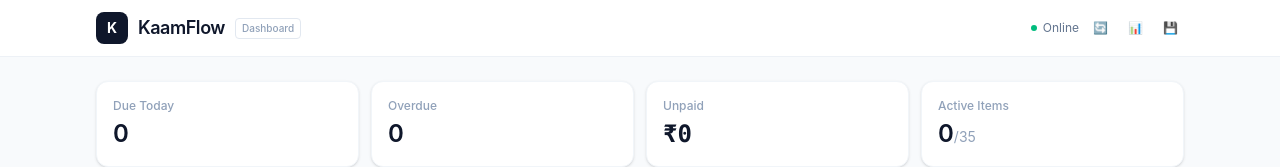
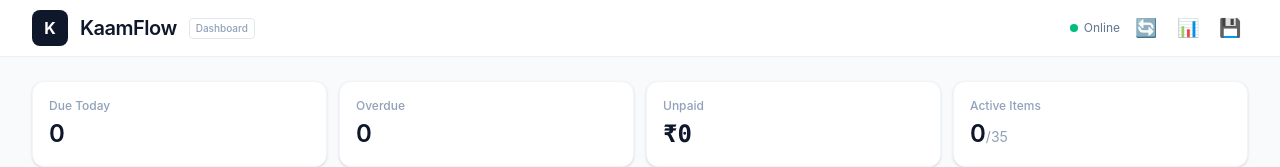
Before and after one commit to Tanm7728/devcraft-order-system, a React (Vite) app: page / in a window 1280 px wide. Shown: the top 167 px of the page. Built offline with nearby package versions, Linux system fonts and the light colour scheme; no server answers.

Commit message:
Fix layout width, increase icon sizes, and restore live preview

```diff
--- a/src/App.jsx
+++ b/src/App.jsx
@@ -128,7 +128,7 @@ export default function App() {
         ordersCount={orders.length}
       />
 
-      <main className="flex-1 max-w-6xl w-full mx-auto px-5 sm:px-8 py-6">
+      <main className="flex-1 w-full max-w-[1600px] mx-auto px-4 md:px-8 py-6">
 
         {/* Toast */}
         {toast && (
--- a/src/components/Navbar.jsx
+++ b/src/components/Navbar.jsx
@@ -16,15 +16,15 @@ export default function Navbar({ onOpenBackup, onOpenConflict, onOpenHealth }) {
 
   return (
     <header className="sticky top-0 z-40 bg-white border-b border-slate-200/60">
-      <div className="max-w-6xl mx-auto px-5 sm:px-8">
+      <div className="max-w-[1600px] mx-auto px-4 md:px-8">
         <div className="flex items-center justify-between h-14">
 
           {/* Logo */}
-          <div className="flex items-center space-x-2.5">
-            <div className="w-8 h-8 rounded-lg bg-slate-900 flex items-center justify-center text-white text-sm font-bold">
+          <div className="flex items-center space-x-3">
+            <div className="w-9 h-9 rounded-lg bg-slate-900 flex items-center justify-center text-white text-base font-bold">
               K
             </div>
-            <span className="text-lg font-semibold tracking-tight text-slate-900">
+            <span className="text-xl font-semibold tracking-tight text-slate-900">
               KaamFlow
             </span>
             <span className="hidden sm:inline text-[10px] font-medium text-slate-400 border border-slate-200 rounded px-1.5 py-0.5">
@@ -33,29 +33,29 @@ export default function Navbar({ onOpenBackup, onOpenConflict, onOpenHealth }) {
           </div>
 
           {/* Right: status + tools */}
-          <div className="flex items-center space-x-2">
-            <div className="flex items-center space-x-1.5 text-xs text-slate-500">
-              <span className={`w-1.5 h-1.5 rounded-full ${isOnline ? 'bg-emerald-500' : 'bg-amber-400'}`} />
+          <div className="flex items-center space-x-1.5">
+            <div className="flex items-center space-x-1.5 text-xs text-slate-500 mr-2">
+              <span className={`w-2 h-2 rounded-full ${isOnline ? 'bg-emerald-500' : 'bg-amber-400'}`} />
               <span className="hidden sm:inline">{isOnline ? 'Online' : 'Offline'}</span>
             </div>
 
             <button
               onClick={onOpenConflict}
-              className="p-1.5 rounded-md text-slate-400 hover:text-slate-700 hover:bg-slate-100 transition text-xs cursor-pointer"
+              className="w-9 h-9 rounded-lg text-slate-400 hover:text-slate-700 hover:bg-slate-100 transition flex items-center justify-center text-lg cursor-pointer"
               title="Sync"
             >
               🔄
             </button>
             <button
               onClick={onOpenHealth}
-              className="p-1.5 rounded-md text-slate-400 hover:text-slate-700 hover:bg-slate-100 transition text-xs cursor-pointer"
+              className="w-9 h-9 rounded-lg text-slate-400 hover:text-slate-700 hover:bg-slate-100 transition flex items-center justify-center text-lg cursor-pointer"
               title="Analytics"
             >
               📊
             </button>
             <button
               onClick={onOpenBackup}
-              className="p-1.5 rounded-md text-slate-400 hover:text-slate-700 hover:bg-slate-100 transition text-xs cursor-pointer"
+              className="w-9 h-9 rounded-lg text-slate-400 hover:text-slate-700 hover:bg-slate-100 transition flex items-center justify-center text-lg cursor-pointer"
               title="Backup"
             >
               💾
```
